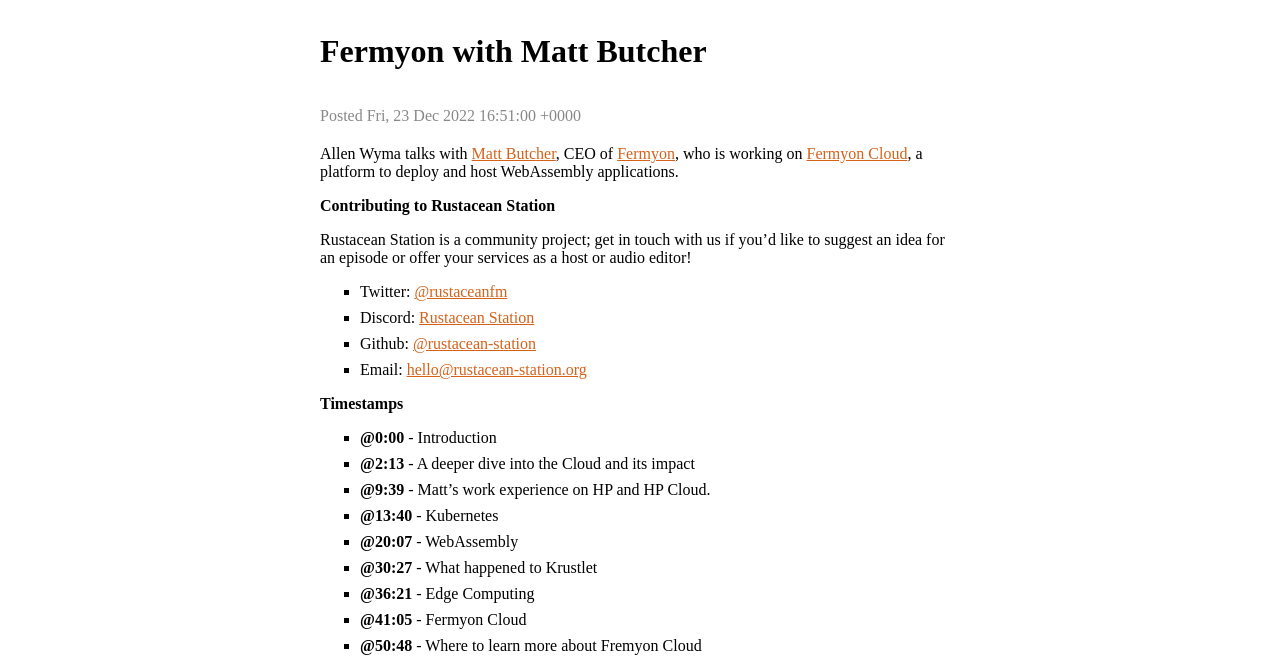
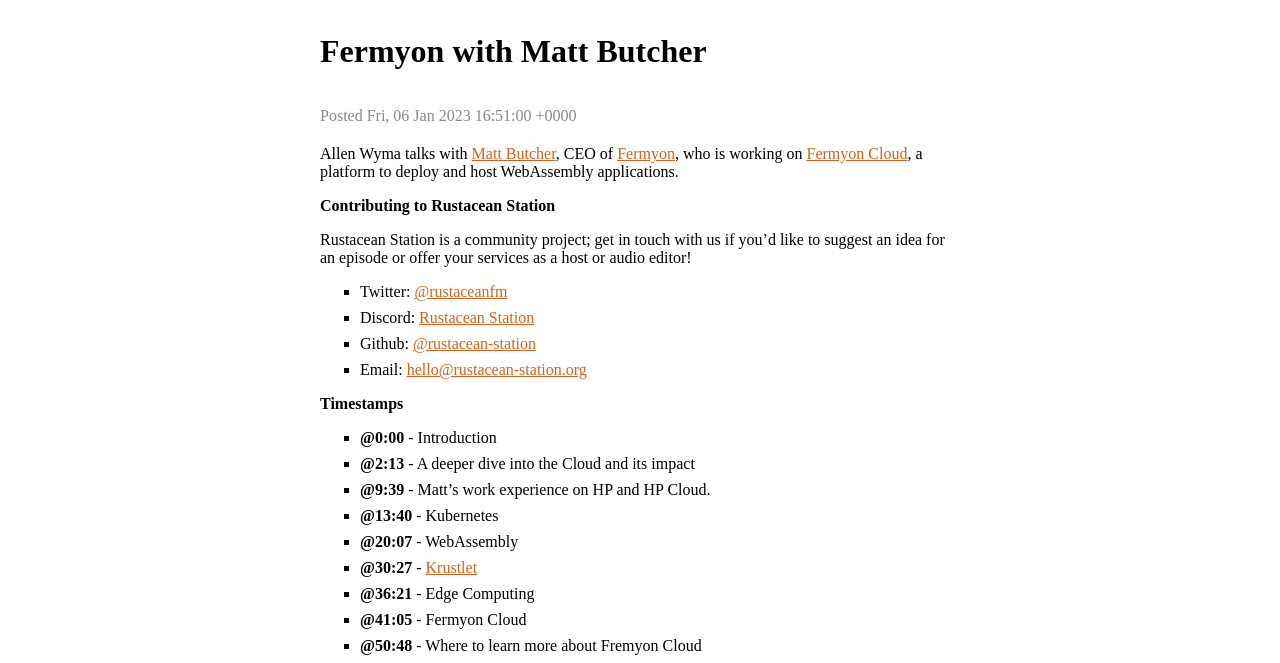
Before and after one commit to rustacean-station/rustacean-station.org, a Jekyll site: the page built from _episodes/interviews/2022-12-23-matt-butcher.md, in a window 1280 px wide. Shown: the part 518-1181 px from the top of the page. Built offline with Jekyll 4.4.1, drawn with Linux system fonts in a browser that asks for light colours.

Commit message:
update release date and notes

```diff
--- a/_episodes/interviews/2022-12-23-matt-butcher.md
+++ b/_episodes/interviews/2022-12-23-matt-butcher.md
@@ -1,7 +1,7 @@
 ---
 title: "Fermyon with Matt Butcher"
-date: 2022-12-23T16:51:00Z
-file: https://audio.rustacean-station.org/file/rustacean-station/2022-12-23-matt-butcher.mp3
+date: 2023-01-06T16:51:00Z
+file: https://audio.rustacean-station.org/file/rustacean-station/2023-01-06-matt-butcher.mp3
 duration: "54:19"
 length: "52142916"
 #reddit: (leave blank on initial publish, amend with link and uncomment this line after Reddit thread has been posted)
@@ -23,7 +23,7 @@
 - [@9:39] - Matt's work experience on HP and HP Cloud.
 - [@13:40] - Kubernetes
 - [@20:07] - WebAssembly
-- [@30:27] - What happened to Krustlet
+- [@30:27] - [Krustlet](https://krustlet.dev/)
 - [@36:21] - Edge Computing
 - [@41:05] - Fermyon Cloud
 - [@50:48] - Where to learn more about Fremyon Cloud
```
